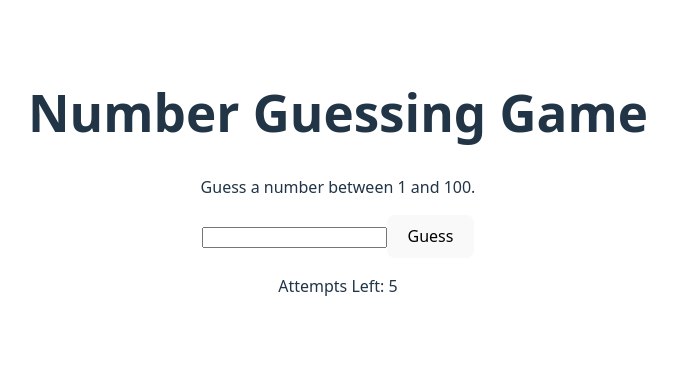
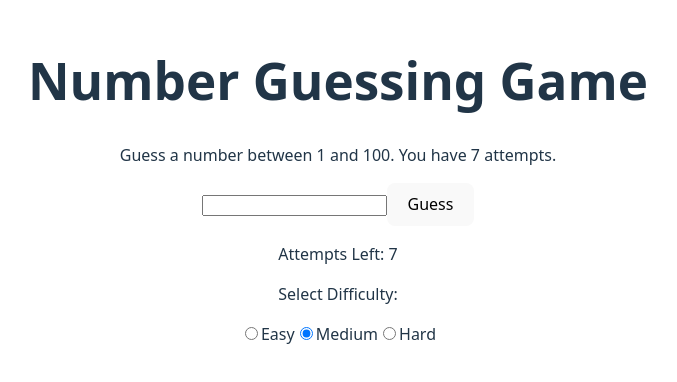
Before and after one commit to cimthog/number-guess-game, a React (Vite) app: page / in a window 1280 px wide. Shown: the part 218-600 px from the top of the page, without its empty margins (302-979 px from the left). Built offline with nearby package versions, Linux system fonts and the light colour scheme.

Commit message:
feat: Implement difficulty levels

```diff
--- a/src/Game.tsx
+++ b/src/Game.tsx
@@ -1,23 +1,39 @@
-import React, { useState } from 'react';
-import { GameState, initialGameState, startGame, makeGuess } from './gameLogic';
+import React, { useState } from "react";
+import {
+  GameState,
+  initialGameState,
+  startGame,
+  makeGuess,
+  Difficulty,
+  difficultySettings,
+} from "./gameLogic";
 
 const Game: React.FC = () => {
   const [gameState, setGameState] = useState<GameState>(initialGameState);
-  const [guess, setGuess] = useState<string>('');
+  const [guess, setGuess] = useState<string>("");
+  const [difficulty, setDifficulty] = useState<Difficulty>("medium");
 
   React.useEffect(() => {
-    setGameState(startGame(1, 100, 5)); // Start a new game when the component mounts
-  }, []);
+    setGameState(startGame(difficulty)); // Start a new game when the component mounts
+  }, [difficulty]);
+
+  const handleRestart = () => {
+    setGameState(startGame(difficulty));
+  };
 
   const handleGuess = () => {
     const parsedGuess = parseInt(guess);
-    if (isNaN(parsedGuess) || parsedGuess < 1 || parsedGuess > 100) {
-      setGameState(prevState => ({ ...prevState, feedback: "Please enter a number between 1 and 100." }));
+    const [min, max] = difficultySettings[difficulty].range;
+    if (isNaN(parsedGuess) || parsedGuess < min || parsedGuess > max) {
+      setGameState((prevState) => ({
+        ...prevState,
+        feedback: `Please enter a number between ${min} and ${max}.`,
+      }));
       return;
     }
     const newGameState = makeGuess(gameState, parsedGuess);
     setGameState(newGameState);
-    setGuess('');
+    setGuess("");
   };
 
   return (
@@ -32,16 +48,51 @@ const Game: React.FC = () => {
             onChange={(e) => setGuess(e.target.value)}
             disabled={gameState.gameOver}
           />
-          <button onClick={handleGuess} disabled={gameState.gameOver}>Guess</button>
+          <button onClick={handleGuess} disabled={gameState.gameOver}>
+            Guess
+          </button>
         </div>
       )}
       <p>Attempts Left: {gameState.attemptsLeft}</p>
+      {gameState.gameOver &&
+        (gameState.hasWon ? (
+          <p>You won!</p>
+        ) : (
+          <p>You lost! The secret number was {gameState.secretNumber}.</p>
+        ))}
       {gameState.gameOver && (
-        gameState.hasWon ? <p>You won!</p> : <p>You lost! The secret number was {gameState.secretNumber}.</p>
+        <button onClick={handleRestart}>Play Again</button>
       )}
-      {gameState.gameOver && (
-        <button onClick={() => setGameState(startGame(1, 100, 5))}>Play Again</button>
-      )}
+      <div>
+        <p>Select Difficulty:</p>
+        <label>
+          <input
+            type="radio"
+            value="easy"
+            checked={difficulty === "easy"}
+            onChange={() => setDifficulty("easy")}
+          />
+          Easy
+        </label>
+        <label>
+          <input
+            type="radio"
+            value="medium"
+            checked={difficulty === "medium"}
+            onChange={() => setDifficulty("medium")}
+          />
+          Medium
+        </label>
+        <label>
+          <input
+            type="radio"
+            value="hard"
+            checked={difficulty === "hard"}
+            onChange={() => setDifficulty("hard")}
+          />
+          Hard
+        </label>
+      </div>
     </div>
   );
 };
--- a/src/gameLogic.ts
+++ b/src/gameLogic.ts
@@ -28,13 +28,26 @@ export const initialGameState: GameState = {
   hasWon: false,
 };
 
-export const startGame = (min: number, max: number, initialAttempts: number): GameState => {
+export type Difficulty = "easy" | "medium" | "hard";
+
+export const difficultySettings: Record<
+  Difficulty,
+  { attempts: number; range: [number, number] }
+> = {
+  easy: { attempts: 10, range: [1, 100] },
+  medium: { attempts: 7, range: [1, 100] },
+  hard: { attempts: 5, range: [1, 100] },
+};
+
+export const startGame = (difficulty: Difficulty): GameState => {
+  const { attempts, range } = difficultySettings[difficulty];
+  const [min, max] = range;
   const secretNumber = generateSecretNumber(min, max);
   return {
     ...initialGameState,
     secretNumber,
-    attemptsLeft: initialAttempts,
-    feedback: "Guess a number between " + min + " and " + max + ".",
+    attemptsLeft: attempts,
+    feedback: `Guess a number between ${min} and ${max}. You have ${attempts} attempts.`,
   };
 };
 
```
